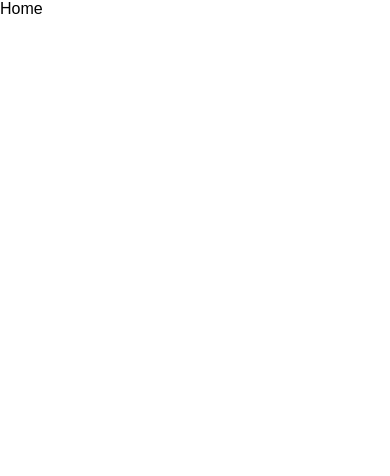
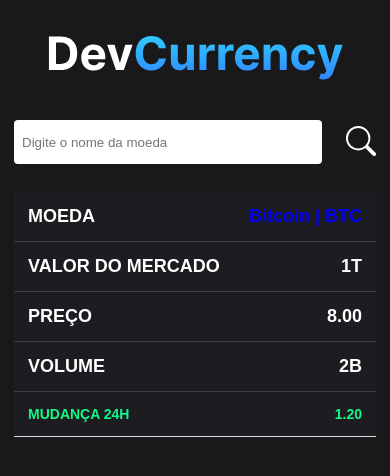
Before and after one commit to Muriiloo/cripto-project, a React (Vite) app: page / in a window 390 px wide. Shown: the top 476 px of the page. Built offline with nearby package versions, Linux system fonts and the light colour scheme.

Commit message:
feat: add components and styles settings

```diff
--- a/package.json
+++ b/package.json
@@ -14,6 +14,7 @@
     "match-sorter": "^6.3.4",
     "react": "^18.3.1",
     "react-dom": "^18.3.1",
+    "react-icons": "^5.3.0",
     "react-router-dom": "^6.26.1",
     "sort-by": "^1.2.0"
   },
--- /dev/null
+++ b/src/components/Header/Header.tsx
@@ -0,0 +1,13 @@
+import styles from "./header.module.css"
+import logimg from "../../assets/logo.svg"
+import { Link } from "react-router-dom"
+
+export function Header(){
+    return(
+        <header className={styles.container}>
+            <Link to="/">
+                <img src={logimg} alt="logo-cripto" />
+            </Link>
+        </header>
+    )
+}
--- /dev/null
+++ b/src/components/Header/header.module.css
@@ -0,0 +1,7 @@
+.container{
+    display: flex;
+    align-items: center;
+    justify-content: center;
+    height: 120px;
+    max-width: 1080px;
+}
--- /dev/null
+++ b/src/components/Layout/Layout.tsx
@@ -0,0 +1,11 @@
+import { Header } from "../Header/Header"
+import { Outlet } from "react-router-dom"
+
+export function Layout(){
+    return(
+        <>
+            <Header/>
+            <Outlet/>
+        </>
+    )
+}
--- a/src/index.css
+++ b/src/index.css
@@ -10,6 +10,8 @@ body{
   margin: 0 auto;
   font-family: sans-serif;
   font-size: 16px;
+  background-color: #19191b;
+  max-width: 1080px;
 }
 
 button{
--- a/src/pages/Home/Home.tsx
+++ b/src/pages/Home/Home.tsx
@@ -1,8 +1,64 @@
+import styles from "./home.module.css"
+import { BsSearch } from "react-icons/bs"
+import { Link } from "react-router-dom"
 
-const Home = () => {
+export function Home(){
+
   return (
-    <div>Home</div>
+    <main className={styles.container}>
+      <form className={styles.form}>
+        <input type="text" placeholder="Digite o nome da moeda"/>
+        <button type="submit">
+          <BsSearch size={30} color="#FFF"/>
+        </button>
+      </form>
+
+
+
+      <table>
+        <thead>
+          <tr>
+            <th scope="col">Moeda</th>
+            <th scope="col">Valor do Mercado</th>
+            <th scope="col">Preço</th>
+            <th scope="col">Volume</th>
+            <th scope="col">Mudança 24h</th>
+          </tr>
+        </thead>
+
+        <tbody id="tbody">
+          <tr className={styles.tr}>
+            <td className={styles.tdLabel} data-label="Moeda">
+              <div className={styles.name}>
+                <Link to="/detail/bitcoin">
+                  <span>Bitcoin</span> | BTC
+                </Link>
+              </div>
+            </td>
+
+          <td className={styles.tdLabel} data-label="Valor do Mercado">
+            1T
+          </td>
+
+          <td className={styles.tdLabel} data-label="Preço">
+            8.00
+          </td>
+
+          <td className={styles.tdLabel} data-label="Volume">
+            2B
+          </td>
+
+          <td className={styles.tdProfit} data-label="Mudança 24h">
+            <span>1.20</span>
+          </td>
+
+
+          </tr>
+        </tbody>
+
+      </table>
+
+    </main>
   )
+
 }
-
-export default Home
--- /dev/null
+++ b/src/pages/Home/home.module.css
@@ -0,0 +1,129 @@
+.container{
+    margin: 0 14px;
+}
+
+.form{
+    width: 100%;
+    display: flex;
+    gap: 24px;
+}
+
+.form input{
+    width: 100%;
+    height: 44px;
+    border: 0;
+    border-radius: 4px;
+    padding: 0 8px;
+}
+
+.form button{
+    background-color: transparent;
+}
+
+table{
+    border-collapse: separate;
+    border-spacing: 0 14px;
+    margin: 0;
+    padding: 0;
+    width: 100%;
+    table-layout: fixed;
+}
+
+table caption{
+    font-size: 16px;
+    margin: 0.5em 0 0.75em;
+}
+
+th{
+    color: #FFF;
+}
+
+.tr{
+    background-color: #1d1c20;
+}
+
+td:first-child,
+th:first-child{
+    border-radius: 8px 0 0 8px;
+}
+
+td:last-child,
+th:last-child{
+    border-radius: 0 8px 8px 0;
+}
+
+table th,
+table td{
+    padding: 14px;
+    text-align: center;
+}
+
+.tdLabel{
+    font-weight: bold;
+    font-size: 18px;
+    color: #FFF;
+}
+
+.tdProfit{
+    color: #12f98a;
+    font-weight: bold;
+}
+
+.tdLoss{
+    color: #f91257;
+    font-weight: bold;
+}
+
+/* Responsividade */
+
+@media screen and (max-width: 600px){
+    table{
+        border: 0;
+    }
+
+    table thead{
+        border: none;
+        clip: rect(0 0 0 0);
+        height: 1px;
+        margin: -1px;
+        overflow: hidden;
+        position: absolute;
+        width: 1px;
+        padding: 0;
+    }
+
+    .tr{
+        border-bottom: 1px solid #DDD;
+        display: block;
+        margin-bottom: 14px;
+    }
+
+    table td{
+        border-bottom: 1px solid rgba(221, 221, 221, 0.170);
+        display: block;
+        text-align: right;
+        font-size: 14px;
+    }
+
+    table td::before{
+        content: attr(data-label);
+        float: left;
+        font-weight: bold;
+        text-transform: uppercase;
+    }
+
+    table td:last-child{
+        border-bottom: 0;
+    }
+
+    td:first-child,
+    th:first-child{
+        border-radius: 0;
+    }
+
+    td:last-child,
+    th:last-child{
+        border-radius: 0;
+    }
+
+}
--- a/src/router.tsx
+++ b/src/router.tsx
@@ -1,10 +1,12 @@
 import { createBrowserRouter } from "react-router-dom";
-import Home from "./pages/Home/Home";
+import { Home } from "./pages/Home/Home";
 import Detail from "./pages/Detail/Detail";
 import NotFound from "./pages/NotFound/NotFound";
+import { Layout } from "./components/Layout/Layout";
 
 const router = createBrowserRouter([
     {
+        element: <Layout/>,
         children:
         [
             {
```
Also changed, not shown: src/assets/logo.svg (added), src/pages/Home/style.css (deleted), 1 other file (tests, documents, lock files or other folders).
